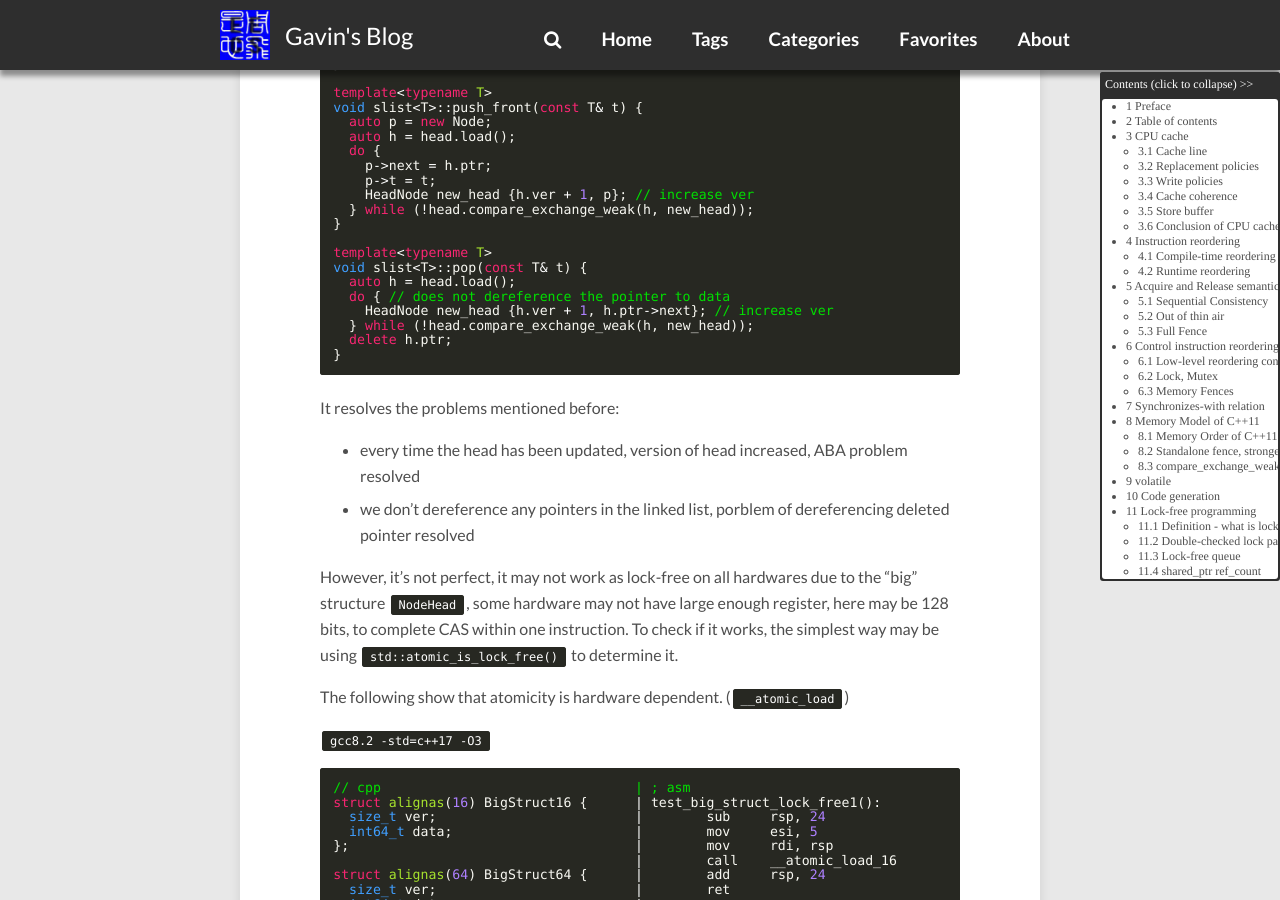
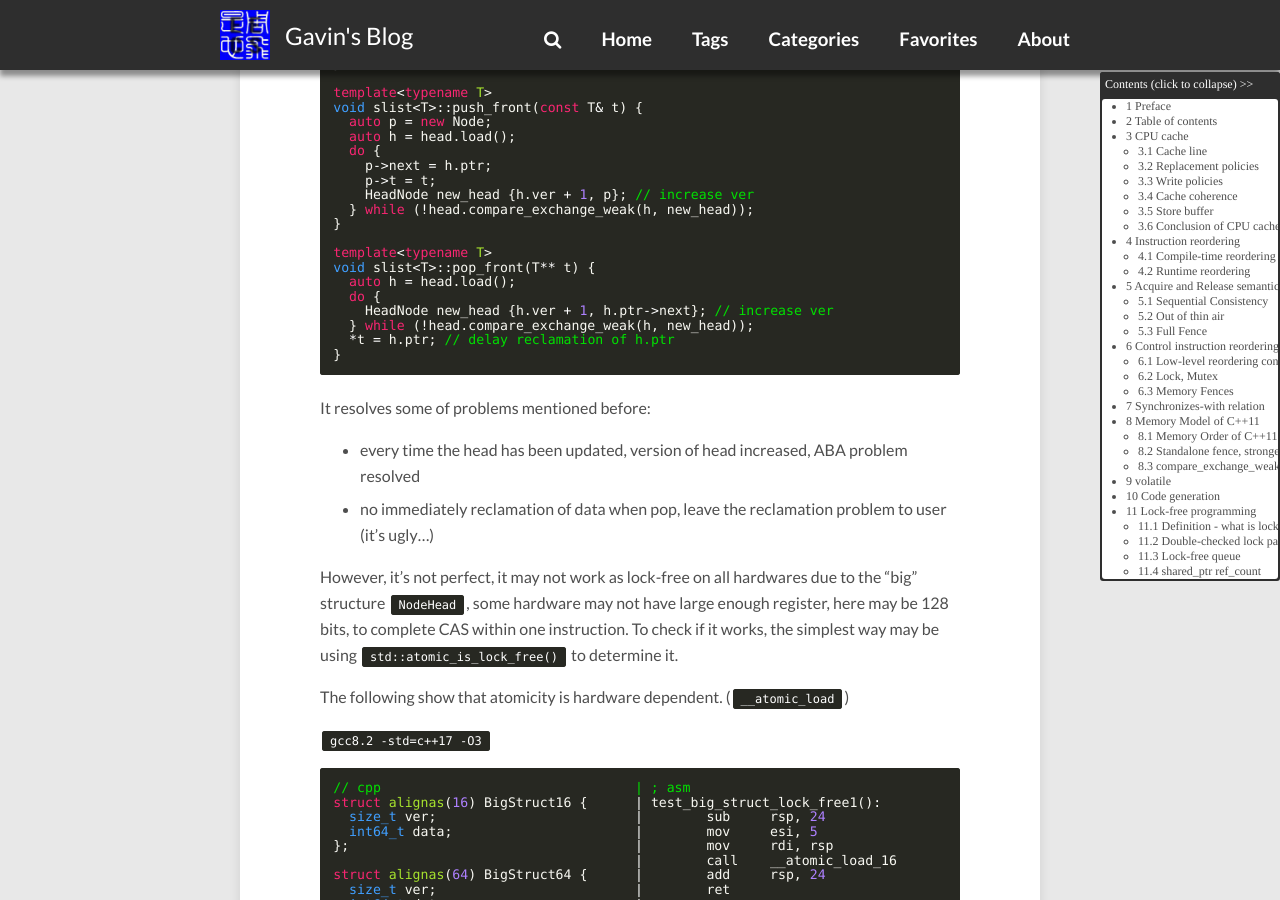
Before and after one commit to gavinchou/gavinchou.github.io, a Jekyll site: the page built from _posts/2019-05-01-memory-ordering.md, in a window 1280 px wide and 900 px high, scrolled down 47073 px. Built offline with Jekyll 4.4.1, drawn with Linux system fonts in a browser that asks for light colours; comment, search, counter and statistics services are not loaded.

Commit message:
Fix pop_front in lock-free queue

````diff
--- a/_posts/2019-05-01-memory-ordering.md
+++ b/_posts/2019-05-01-memory-ordering.md
@@ -2207,20 +2207,20 @@ void slist<T>::push_front(const T& t) {
 }
 
 template<typename T>
-void slist<T>::pop(const T& t) {
+void slist<T>::pop_front(T** t) {
   auto h = head.load();
-  do { // does not dereference the pointer to data
+  do {
     HeadNode new_head {h.ver + 1, h.ptr->next}; // increase ver
   } while (!head.compare_exchange_weak(h, new_head));
-  delete h.ptr;
-}
-```
-
-It resolves the problems mentioned before:
+  *t = h.ptr; // delay reclamation of h.ptr
+}
+```
+
+It resolves some of problems mentioned before:
 * every time the head has been updated, version of head increased, ABA problem
 	resolved
-* we don't dereference any pointers in the linked list,
-	porblem of dereferencing deleted pointer resolved
+* no immediately reclamation of data when pop,
+	leave the reclamation problem to user (it's ugly...)
 
 However, it's not perfect, it may not work as lock-free on all hardwares due to
 the "big" structure `NodeHead`, some hardware may not have large enough
````
